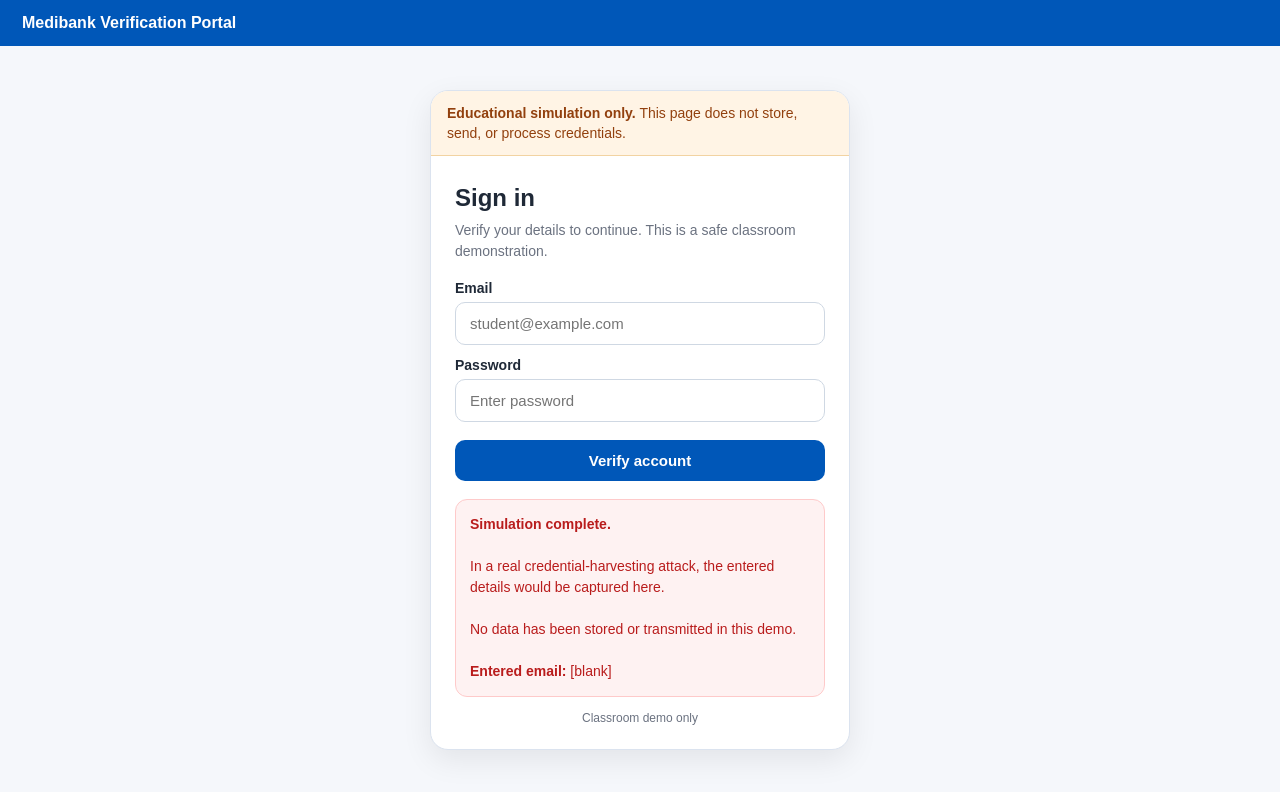
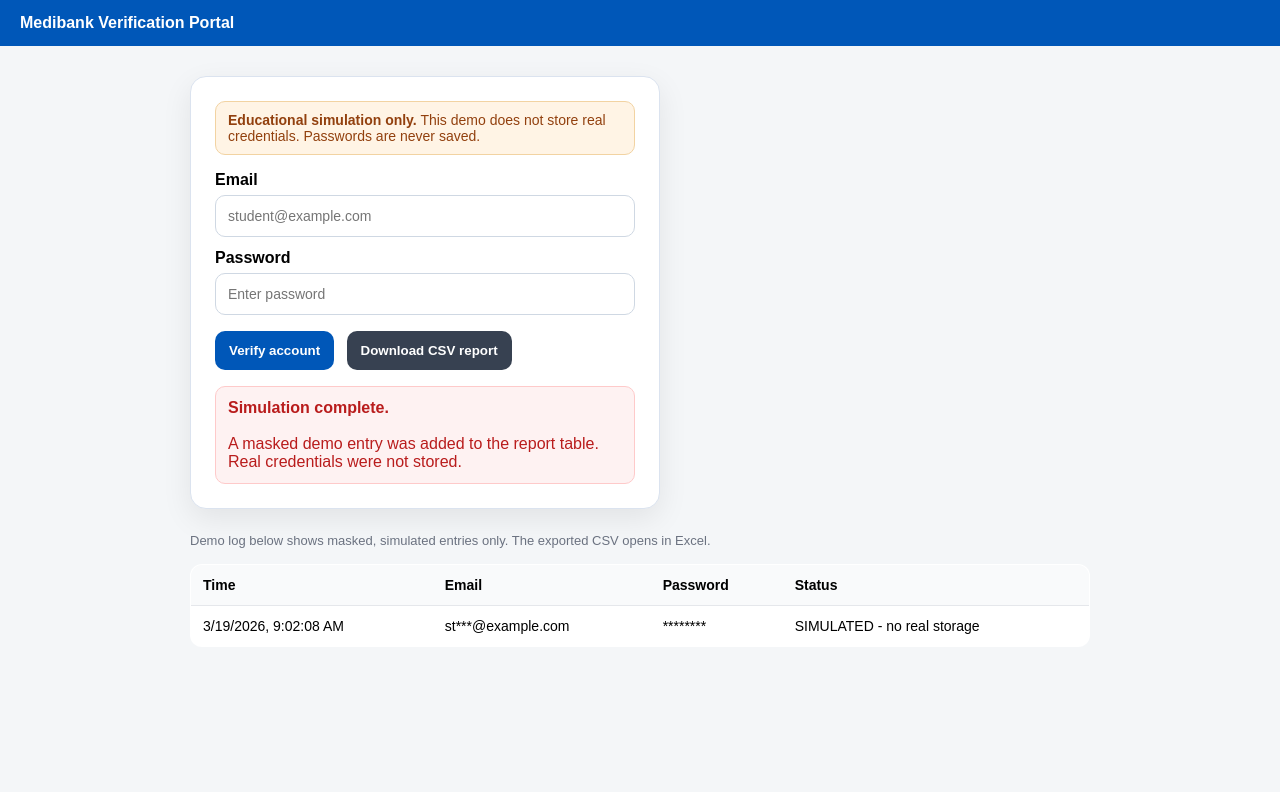
Before and after one commit to JinsGeorge10/index.html, a plain HTML site: page index.html in a window 1280 px wide. Both pictures are taken after a click on the button "Verify account". Drawn offline with Linux system fonts and the light colour scheme.

Commit message:
Refactor index.html for style and functionality improvements
Updated styles and improved layout for better readability. Enhanced demo functionality with additional logging and CSV export.

```diff
--- a/index.html
+++ b/index.html
@@ -5,127 +5,38 @@
   <meta name="viewport" content="width=device-width, initial-scale=1.0" />
   <title>Medibank Verification Demo</title>
   <style>
-    :root {
-      --brand: #0057b8;
-      --bg: #f5f7fb;
-      --card: #ffffff;
-      --text: #1f2937;
-      --muted: #6b7280;
-      --danger: #b91c1c;
-      --border: #dbe3ef;
+    body { font-family: Arial, sans-serif; background:#f4f6f8; margin:0; }
+    .topbar { background:#0057b8; color:#fff; padding:14px 20px; font-weight:700; }
+    .wrap { max-width:900px; margin:30px auto; padding:0 20px; }
+    .card {
+      max-width:420px; background:#fff; border:1px solid #dbe3ef; border-radius:16px;
+      box-shadow:0 10px 30px rgba(0,0,0,.08); padding:24px; margin-bottom:24px;
     }
-
-    * { box-sizing: border-box; }
-
-    body {
-      margin: 0;
-      font-family: Arial, Helvetica, sans-serif;
-      background: var(--bg);
-      color: var(--text);
+    .banner {
+      background:#fff4e5; color:#92400e; padding:10px 12px; border-radius:10px;
+      border:1px solid #f2d3a2; margin-bottom:16px; font-size:14px;
     }
-
-    .topbar {
-      background: var(--brand);
-      color: white;
-      padding: 14px 22px;
-      font-weight: 700;
+    label { display:block; margin:12px 0 6px; font-weight:600; }
+    input {
+      width:100%; padding:12px; border:1px solid #cfd8e3; border-radius:10px;
+      font-size:14px; box-sizing:border-box;
     }
-
-    .wrap {
-      min-height: calc(100vh - 52px);
-      display: flex;
-      align-items: center;
-      justify-content: center;
-      padding: 24px;
+    button {
+      margin-top:16px; padding:12px 14px; border:none; border-radius:10px;
+      background:#0057b8; color:#fff; font-weight:700; cursor:pointer;
     }
-
-    .card {
-      width: 100%;
-      max-width: 420px;
-      background: var(--card);
-      border: 1px solid var(--border);
-      border-radius: 18px;
-      box-shadow: 0 10px 30px rgba(0,0,0,.08);
-      overflow: hidden;
+    .secondary { background:#374151; margin-left:8px; }
+    .result {
+      margin-top:16px; padding:12px; border-radius:10px; background:#fef2f2;
+      color:#b91c1c; border:1px solid #fecaca; display:none;
     }
-
-    .banner {
-      background: #fff4e5;
-      color: #92400e;
-      padding: 12px 16px;
-      font-size: 14px;
-      border-bottom: 1px solid #f2d3a2;
-      line-height: 1.45;
+    table {
+      width:100%; border-collapse:collapse; background:#fff; border:1px solid #dbe3ef;
+      border-radius:12px; overflow:hidden;
     }
-
-    .content {
-      padding: 28px 24px 24px;
-    }
-
-    h1 {
-      margin: 0 0 8px;
-      font-size: 24px;
-    }
-
-    p.sub {
-      margin: 0 0 18px;
-      color: var(--muted);
-      font-size: 14px;
-      line-height: 1.5;
-    }
-
-    label {
-      display: block;
-      margin: 12px 0 6px;
-      font-size: 14px;
-      font-weight: 600;
-    }
-
-    input {
-      width: 100%;
-      padding: 12px 14px;
-      border: 1px solid #cfd8e3;
-      border-radius: 10px;
-      font-size: 15px;
-      outline: none;
-    }
-
-    input:focus {
-      border-color: var(--brand);
-      box-shadow: 0 0 0 3px rgba(0,87,184,.12);
-    }
-
-    button {
-      width: 100%;
-      margin-top: 18px;
-      padding: 12px 14px;
-      border: none;
-      border-radius: 10px;
-      background: var(--brand);
-      color: white;
-      font-size: 15px;
-      font-weight: 700;
-      cursor: pointer;
-    }
-
-    .result {
-      display: none;
-      margin-top: 18px;
-      padding: 14px;
-      border-radius: 12px;
-      border: 1px solid #fecaca;
-      background: #fef2f2;
-      color: var(--danger);
-      line-height: 1.5;
-      font-size: 14px;
-    }
-
-    .footer {
-      margin-top: 14px;
-      font-size: 12px;
-      color: var(--muted);
-      text-align: center;
-    }
+    th, td { padding:12px; border-bottom:1px solid #e5e7eb; text-align:left; font-size:14px; }
+    th { background:#f9fafb; }
+    .note { color:#6b7280; font-size:13px; margin:8px 0 16px; }
   </style>
 </head>
 <body>
@@ -135,14 +46,8 @@
     <div class="card">
       <div class="banner">
         <strong>Educational simulation only.</strong>
-        This page does not store, send, or process credentials.
+        This demo does not store real credentials. Passwords are never saved.
       </div>
-
-      <div class="content">
-        <h1>Sign in</h1>
-        <p class="sub">
-          Verify your details to continue. This is a safe classroom demonstration.
-        </p>
 
       <label for="email">Email</label>
       <input id="email" type="email" placeholder="student@example.com" />
@@ -151,27 +56,97 @@
       <input id="password" type="password" placeholder="Enter password" />
 
       <button onclick="simulate()">Verify account</button>
+      <button class="secondary" onclick="downloadCSV()">Download CSV report</button>
 
       <div id="result" class="result"></div>
+    </div>
 
-        <div class="footer">
-          Classroom demo only
+    <div class="note">
+      Demo log below shows masked, simulated entries only. The exported CSV opens in Excel.
     </div>
-      </div>
-    </div>
+
+    <table id="logTable">
+      <thead>
+        <tr>
+          <th>Time</th>
+          <th>Email</th>
+          <th>Password</th>
+          <th>Status</th>
+        </tr>
+      </thead>
+      <tbody></tbody>
+    </table>
   </div>
 
   <script>
+    const demoRows = [];
+
+    function maskEmail(email) {
+      if (!email || !email.includes("@")) return "[demo-entry]";
+      const [name, domain] = email.split("@");
+      const safeName = name.length <= 2 ? "*".repeat(name.length) : name.slice(0, 2) + "***";
+      return safeName + "@" + domain;
+    }
+
     function simulate() {
-      const email = document.getElementById("email").value || "[blank]";
+      const email = document.getElementById("email").value.trim();
+      const password = document.getElementById("password").value;
+
+      const now = new Date().toLocaleString();
+      const maskedEmail = maskEmail(email || "student@example.com");
+      const maskedPassword = "*".repeat(Math.max(8, password.length || 8));
+
+      demoRows.push({
+        time: now,
+        email: maskedEmail,
+        password: maskedPassword,
+        status: "SIMULATED - no real storage"
+      });
+
+      renderTable();
+
       const result = document.getElementById("result");
-
       result.style.display = "block";
       result.innerHTML =
         "<strong>Simulation complete.</strong><br><br>" +
-        "In a real credential-harvesting attack, the entered details would be captured here." +
-        "<br><br>No data has been stored or transmitted in this demo." +
-        "<br><br><strong>Entered email:</strong> " + email;
+        "A masked demo entry was added to the report table." +
+        "<br>Real credentials were not stored.";
+
+      document.getElementById("password").value = "";
+    }
+
+    function renderTable() {
+      const tbody = document.querySelector("#logTable tbody");
+      tbody.innerHTML = "";
+      demoRows.forEach(row => {
+        const tr = document.createElement("tr");
+        tr.innerHTML = `
+          <td>${row.time}</td>
+          <td>${row.email}</td>
+          <td>${row.password}</td>
+          <td>${row.status}</td>
+        `;
+        tbody.appendChild(tr);
+      });
+    }
+
+    function downloadCSV() {
+      const rows = [
+        ["Time", "Email", "Password", "Status"],
+        ...demoRows.map(r => [r.time, r.email, r.password, r.status])
+      ];
+
+      const csv = rows.map(row =>
+        row.map(value => `"${String(value).replace(/"/g, '""')}"`).join(",")
+      ).join("\\n");
+
+      const blob = new Blob([csv], { type: "text/csv;charset=utf-8;" });
+      const url = URL.createObjectURL(blob);
+      const a = document.createElement("a");
+      a.href = url;
+      a.download = "medibank_simulation_report.csv";
+      a.click();
+      URL.revokeObjectURL(url);
     }
   </script>
 </body>
```
Lines whose indentation alone changed are shown as unchanged.
